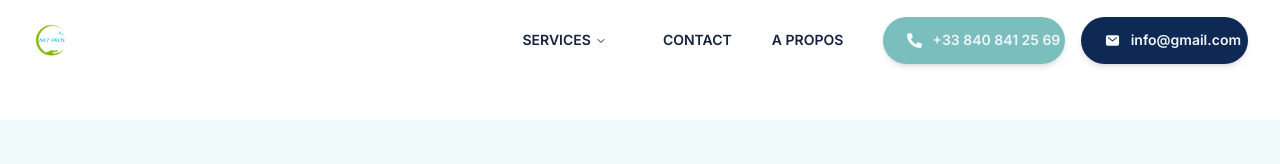
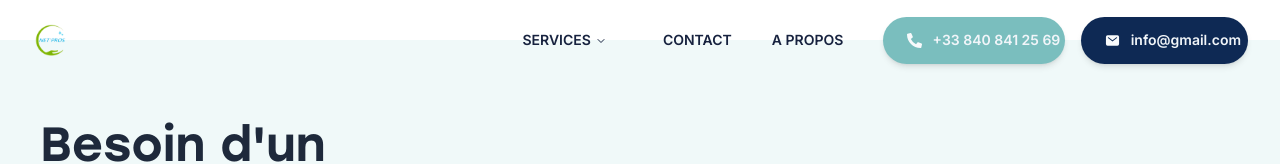
Before and after one commit to netproam/netpro, a Next.js app: page /contact in a window 1280 px wide. Shown: the top 164 px of the page. Built offline with nearby package versions, Linux system fonts and the light colour scheme.

Commit message:
version a montrer au client

```diff
--- a/src/components/Navigation/Navbar.tsx
+++ b/src/components/Navigation/Navbar.tsx
@@ -65,10 +65,10 @@ const Navbar = () => {
   return (
    <nav
   ref={refNav}
-   className={`  w-screen  justify-between     bg-opacity-50
+   className={`   w-screen  justify-between     bg-opacity-50
    px-8 py-10 top-0 z-50 flex  h-16
     text-current  gap-10 items-center
-    text-slate-100 ${path==="/"? "fixed":"relative"}`}>
+    text-slate-100 ${path==="/"? "fixed text-slate-100":"fixed text-slate-800"}`}>
 <div
 onClick={()=>{
     router.push("/")
@@ -80,8 +80,8 @@ width={70}
 src="/logo.png"/>
 </div>
 
-<div className={`w-full justify-end items-center hidden lg:flex
-${path==="/"? "text-slate-100 " : "text-slate-900 bg-transparent"}
+<div className={`w-full justify-end relative z-50 items-center hidden lg:flex
+${path==="/"? "text-slate-800 " : "text-slate-900 bg-transparent"}
 `}>
 <NavigationMenu className={`gap-10 hidden lg:flex z-50 brightness-150
 text-current lg:w-full font-semibold relative   ${path==="/"? "text-slate-100" : "text-slate-900"}`}>
--- a/src/components/section/ServicesSection.tsx
+++ b/src/components/section/ServicesSection.tsx
@@ -78,7 +78,7 @@ const ServicesSection = () => {
 </div>
 <h2 className=" font-semibold text-5xl">{`Nettoyages`}</h2>
 
-<div className=" grid grid-cols-3 lg:gap-10    w-screen lg:justify-center
+<div className=" grid grid-cols-2 lg:gap-10    w-screen lg:justify-center
 gap-2  divided-none lg:grid-cols-3 lg:divide-x-[1px] divide-slate-300 ">
 {allDataDisplay.slice(0,6)}
 </div>
--- a/src/components/services/ServiceComponent.tsx
+++ b/src/components/services/ServiceComponent.tsx
@@ -50,7 +50,7 @@ else {
 
   >
     <div  className={`text-[#88CBCE] lg:justify-start
-     w-14 lg:w-24  flex items-center justify-center `} id={"childrenHolder"}>
+     w-20 lg:w-24  flex items-center justify-center `} id={"childrenHolder"}>
 {children}
 </div>
 <h2 className="font-semibold text-sm   self-center  w-2/3 ">{title}</h2>
```
